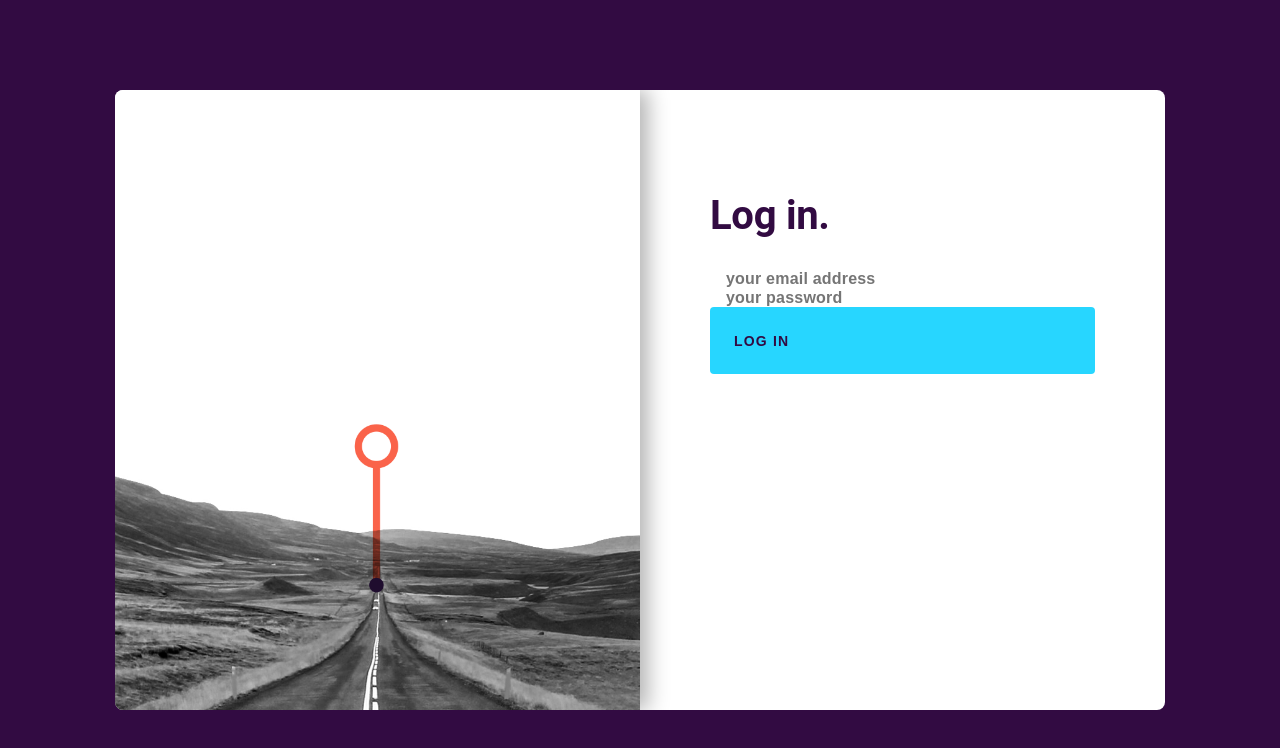
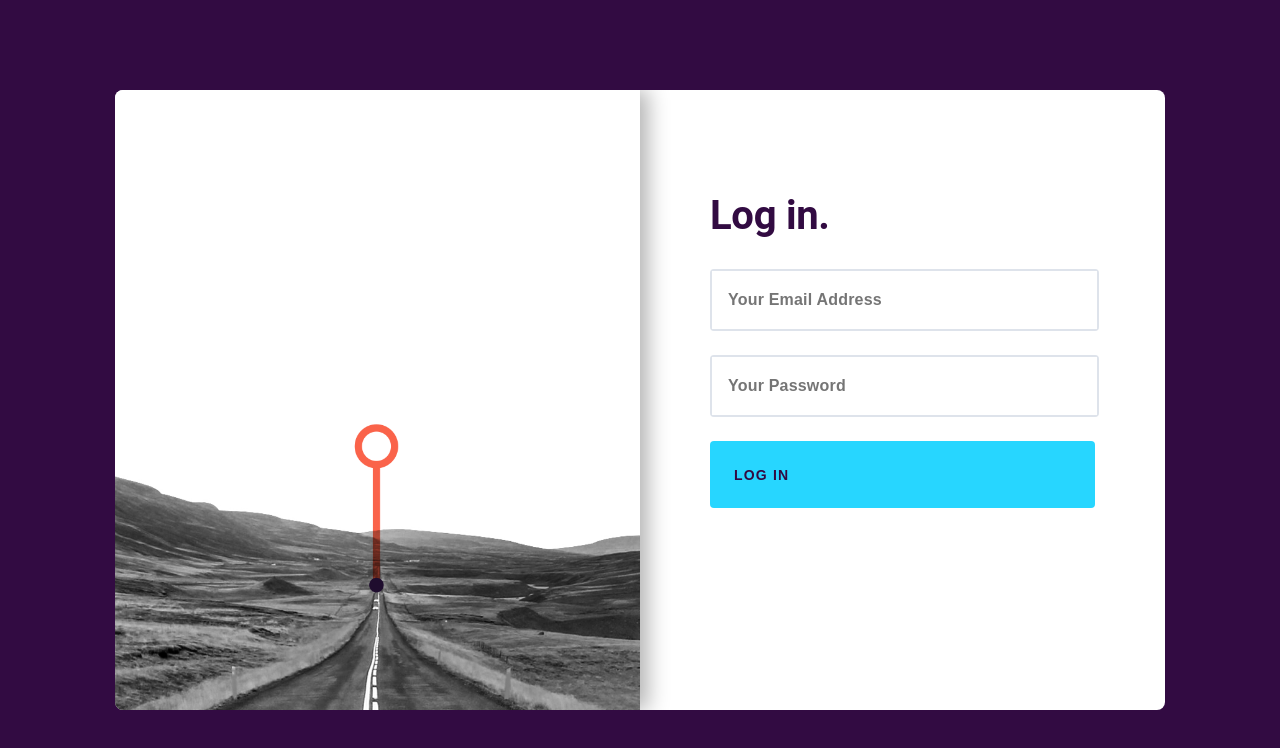
Before and after one commit to ArifEbrahim/login-page, a React (Vite) app: page / in a window 1280 px wide. Shown: the top 748 px of the page. Built offline with nearby package versions, Linux system fonts and the light colour scheme; some icons are missing.

Commit message:
updated styles for inputs

```diff
--- a/src/components/Input/Input.module.css
+++ /dev/null
@@ -1,30 +0,0 @@
-.input-wrapper {
-  height: 58px;
-  width: 100%;
-  border: 2px solid rgb(222, 227, 235);
-  border-radius: 4px;
-  cursor: text;
-  margin-bottom: 24px;
-}
-
-.input-wrapper:hover {
-  border: 2px solid grey;
-}
-
-.input-container {
-  display: flex;
-  height: 100%;
-  width: 100%;
-}
-
-input {
-  width: 100%;
-  height: 100%;
-  padding: 0 16px;
-  outline: none;
-  font-size: 16px;
-  color: rgb(50, 11, 66);
-  letter-spacing: 0.2px;
-  border: none;
-  font-weight: bold;
-}
--- a/src/components/LoginForm/index.tsx
+++ b/src/components/LoginForm/index.tsx
@@ -19,20 +19,28 @@ function LoginForm({ callAPI }: LoginFormProps) {
       <div className={styles['form-content']}>
         <form onSubmit={handleSubmit}>
           <Heading text="Log in." />
+          <div className={styles['input-wrapper']}>
+            <div className={styles['input-container']}>
               <input
-            placeholder="your email address"
+                placeholder="Your Email Address"
                 value={email}
                 onChange={e => {
                   setEmail(e.target.value)
                 }}
               />
+            </div>
+          </div>
+          <div className={styles['input-wrapper']}>
+            <div className={styles['input-container']}>
               <input
-            placeholder="your password"
+                placeholder="Your Password"
                 value={password}
                 onChange={e => {
                   setPassword(e.target.value)
                 }}
               />
+            </div>
+          </div>
           <Button type="submit">
             <span>log in</span>
             <PiSignInBold size={'1.4em'} />
```
Also changed, not shown: src/components/Input/index.tsx (deleted, +0 -28 lines), 1 other file (tests, documents, lock files or other folders). Lines whose indentation alone changed are shown as unchanged.
